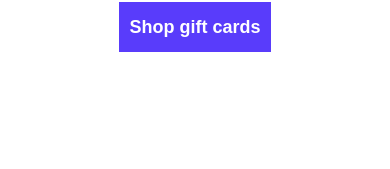
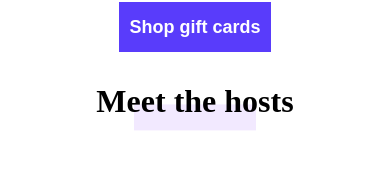
Before and after one commit to Talha-Ali150/turo, a React (Create React App) app: page / in a window 390 px wide. Shown: the part 3398-3567 px from the top of the page. Before the commit the page ends 3451 px from the top, so only its background shows below. Built offline with nearby package versions, Linux system fonts and the light colour scheme.

Commit message:
heading  made responsive|

```diff
--- a/src/App.js
+++ b/src/App.js
@@ -32,8 +32,8 @@ function App() {
       <Image2 />
       <Slider4 />
       <GiftCard />
-      {/* <Heading3 />
-      <Slider5 />
+      <Heading3 />
+      {/* <Slider5 />
       <Image3 />
       <Heading4 />
       <AccordContainer />
--- a/src/components/Heading3/index.css
+++ b/src/components/Heading3/index.css
@@ -1,36 +1,78 @@
-.heading1 {
+.text3 {
+  display: flex;
+  flex-direction: column;
+  align-items: center;
+  font-family: RlFreight, HoeflerText-Black, "Times New Roman", serif;
+}
+.headingContainer3 {
+  height: 130px;
+  width: 75%;
+  text-align: center;
+  margin: 20px 10px;
+}
+.heading3 {
   font-family: "Times New Roman", Times, serif;
-  font-weight: bold;
-  font-size: 90px;
-  margin: 0 0 -10px 0;
-  padding: 0;
+  font-weight: 900;
+  font-size: 32px;
+}
+.headingBackground3 {
+  background-color: #f2e9ff;
+  position: relative;
+  z-index: -1;
+  margin: 0 auto;
+  height: 20%;
+  bottom: -30%;
+  transform: translateY(30%);
+  min-width: 42%;
+  max-width: 42%;
 }
 
-.subHeading3 {
+@media only screen and (max-width: 768px) {
+  .heading3 {
     font-family: "Times New Roman", Times, serif;
-  font-weight: bold;
-  font-size: 51px;
-  margin: 0;
-  padding: 0;
+    font-weight: 900;
+    font-size: 32px;
   }
 
-.subHeading3Container1 {
+  .headingContainer3 {
     height: 130px;
-  width: 30%;
+    width: 75%;
     text-align: center;
   }
 
-.text1 {
+  .text3 {
     display: flex;
     flex-direction: column;
     align-items: center;
-  margin-top: 40px;
+    margin-top: 10px;
+    font-family: RlFreight, HoeflerText-Black, "Times New Roman", serif;
   }
 
-.subHeading3Background1 {
-  height: 30px;
+  .headingBackground3 {
     background-color: #f2e9ff;
     position: relative;
-  top: 62px;
     z-index: -1;
+    margin: 0 auto;
+    height: 20%;
+    bottom: 10%;
+    transform: translateY(-10%);
   }
+}
+
+@media only screen and (min-width: 768px) {
+  .heading3 {
+    font-family: "Times New Roman", Times, serif;
+    font-weight: 900;
+    font-size: 51px;
+  }
+  .headingBackground3 {
+    background-color: #f2e9ff;
+    position: relative;
+    z-index: -1;
+    margin: 0 auto;
+    height: 20%;
+    bottom: 28px;
+    width: 400px;
+    min-width: 400px;
+  }
+}
--- a/src/components/Heading3/index.js
+++ b/src/components/Heading3/index.js
@@ -1,15 +1,14 @@
 import React from "react";
-import './index.css'
+import "./index.css";
 
 export default function Heading3() {
   return (
     <div>
-      <div className="text1">
-        <div className="subHeading3Container1">
-          <div className="subHeading3Background1"></div>
-          <p className="subHeading3">
-          Meet the hosts
-          </p>
+      <div className="text3">
+        <div className="headingContainer3">
+          <p className="heading3">Meet the hosts</p>
+
+          <div className="headingBackground3"></div>
         </div>
       </div>
     </div>
```
Lines whose indentation alone changed are shown as unchanged.
